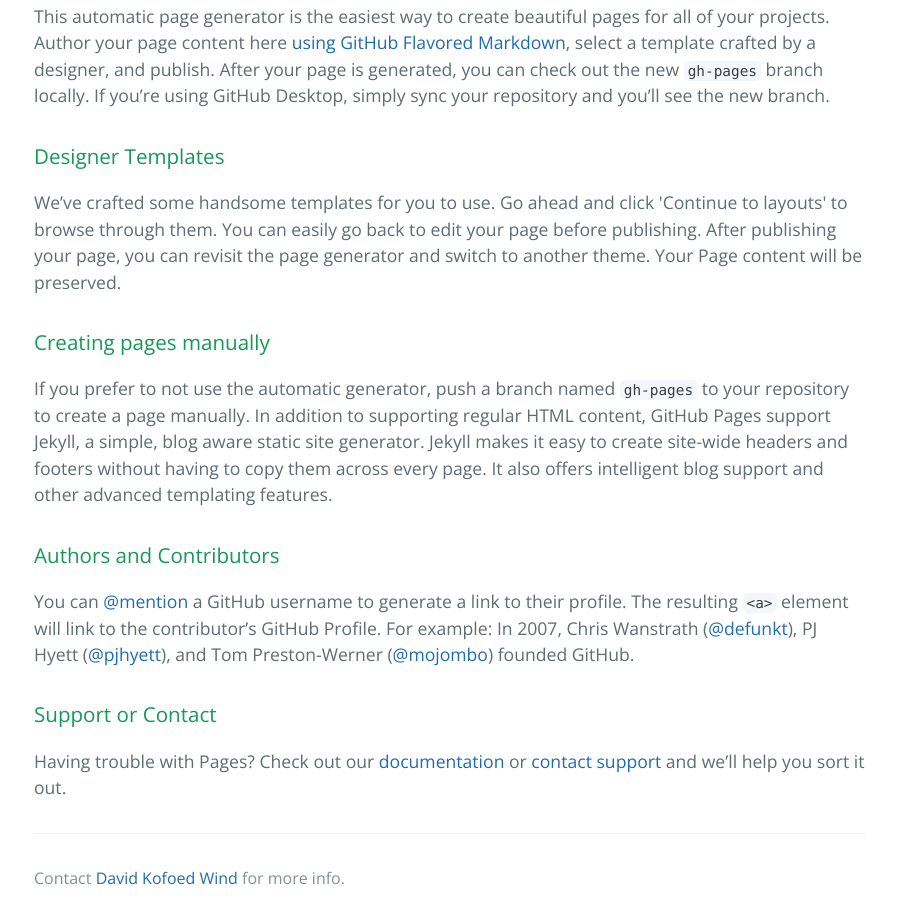
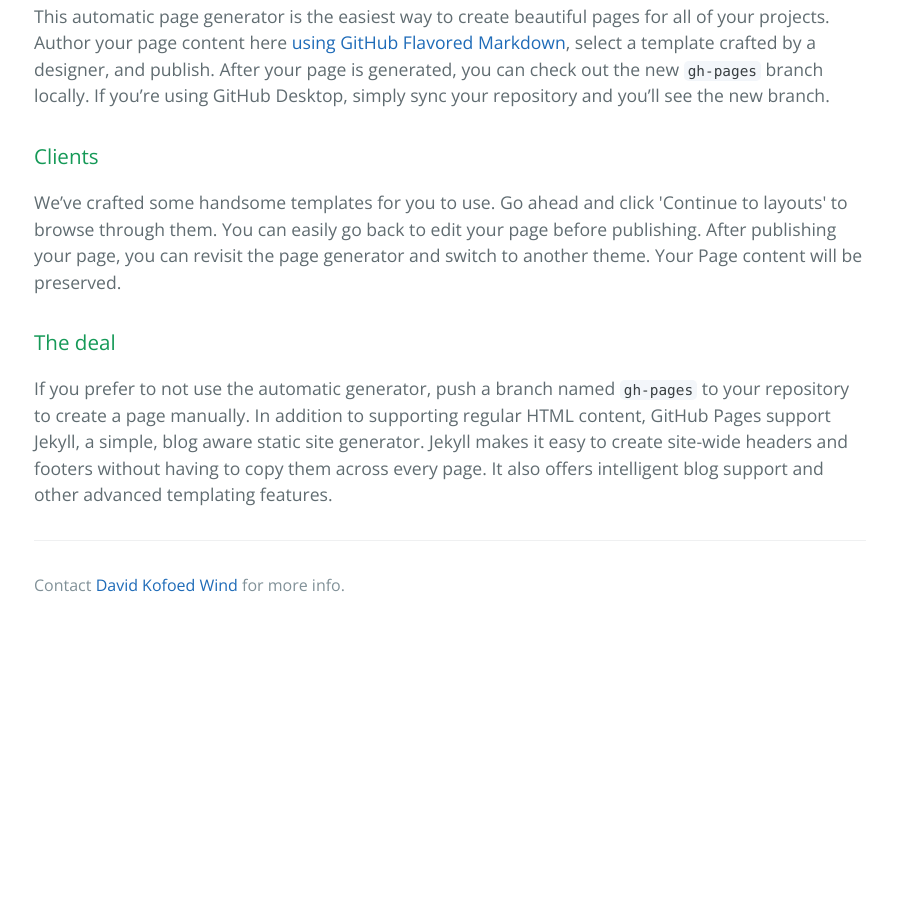
Before and after one commit to ijosc/argmax, a plain HTML site: page index.html in a window 1280 px wide. Shown: the part 394-1316 px from the top of the page, without its empty margins (190-1087 px from the left). After the commit the page ends 1023 px from the top, so only its background shows below. Drawn offline with nearby package versions, Linux system fonts and the light colour scheme.

Commit message:
Update index.html

```diff
--- a/index.html
+++ b/index.html
@@ -29,30 +29,26 @@
       </p>
 
       <h3>
-      Designer Templates
+      Clients
       </h3>
 
       <p>
-        We’ve crafted some handsome templates for you to use. Go ahead and click 'Continue to layouts' to browse through them. You can easily go back to edit your page before publishing. After publishing your page, you can revisit the page generator and switch to another theme. Your Page content will be preserved.
+        We’ve crafted some handsome templates for you to use. Go ahead and click 'Continue to layouts' to browse through
+        them. You can easily go back to edit your page before publishing. After publishing your page, you can revisit
+        the page generator and switch to another theme. Your Page content will be preserved.
       </p>
 
       <h3>
-        Creating pages manually
+        The deal
       </h3>
 
       <p>
-        If you prefer to not use the automatic generator, push a branch named <code>gh-pages</code> to your repository to create a page manually. In addition to supporting regular HTML content, GitHub Pages support Jekyll, a simple, blog aware static site generator. Jekyll makes it easy to create site-wide headers and footers without having to copy them across every page. It also offers intelligent blog support and other advanced templating features.
+        If you prefer to not use the automatic generator, push a branch named <code>gh-pages</code> to your repository to
+        create a page manually. In addition to supporting regular HTML content, GitHub Pages support Jekyll, a simple, blog
+        aware static site generator. Jekyll makes it easy to create site-wide headers and footers without having to copy
+        them across every page. It also offers intelligent blog support and other advanced templating features.
       </p>
 
-<h3>
-<a id="authors-and-contributors" class="anchor" href="#authors-and-contributors" aria-hidden="true"><span aria-hidden="true" class="octicon octicon-link"></span></a>Authors and Contributors</h3>
-
-<p>You can <a href="https://github.com/blog/821" class="user-mention">@mention</a> a GitHub username to generate a link to their profile. The resulting <code>&lt;a&gt;</code> element will link to the contributor’s GitHub Profile. For example: In 2007, Chris Wanstrath (<a href="https://github.com/defunkt" class="user-mention">@defunkt</a>), PJ Hyett (<a href="https://github.com/pjhyett" class="user-mention">@pjhyett</a>), and Tom Preston-Werner (<a href="https://github.com/mojombo" class="user-mention">@mojombo</a>) founded GitHub.</p>
-
-<h3>
-<a id="support-or-contact" class="anchor" href="#support-or-contact" aria-hidden="true"><span aria-hidden="true" class="octicon octicon-link"></span></a>Support or Contact</h3>
-
-<p>Having trouble with Pages? Check out our <a href="https://help.github.com/pages">documentation</a> or <a href="https://github.com/contact">contact support</a> and we’ll help you sort it out.</p>
 
       <footer class="site-footer">
         <span class="site-footer-credits">Contact <a href="mailto:utdiscant@gmail.com">David Kofoed Wind</a> for more info.</span>
```
